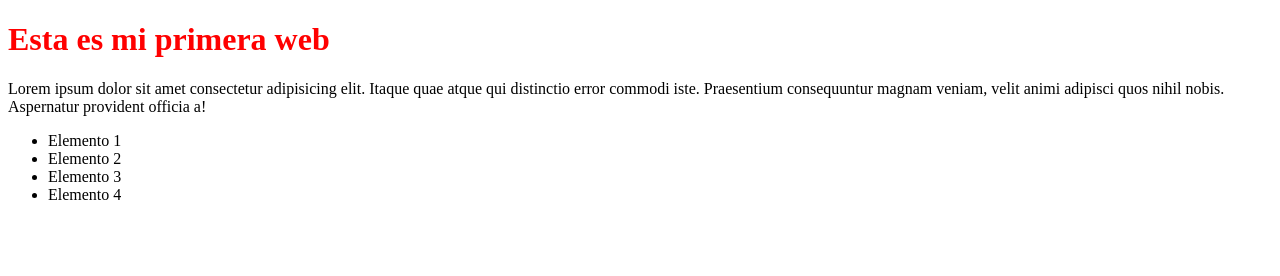
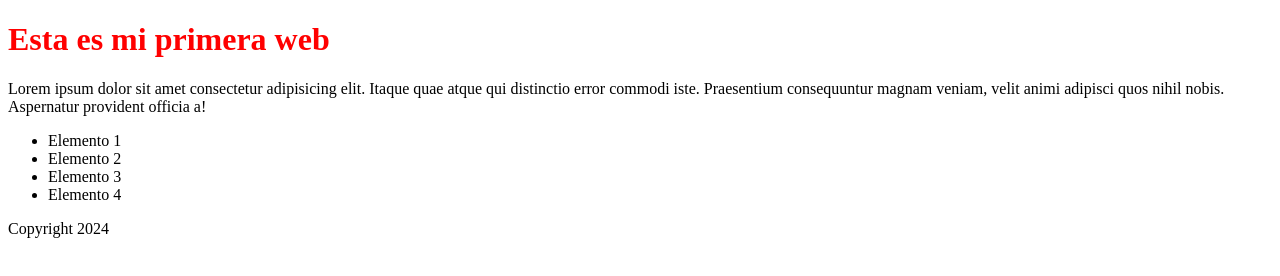
Before and after one commit to omanzanillazapata/miprimerrepositorio, a plain HTML site: page index.html in a window 1280 px wide. Drawn offline with Linux system fonts and the light colour scheme.

Commit message:
Añadiendo Copyright

```diff
--- a/index.html
+++ b/index.html
@@ -15,5 +15,8 @@
         <li>Elemento 3</li>
         <li>Elemento 4</li>
     </ul>
+    <footer>
+        <p>Copyright 2024</p>
+    </footer>
 </body>
 </html>
```
